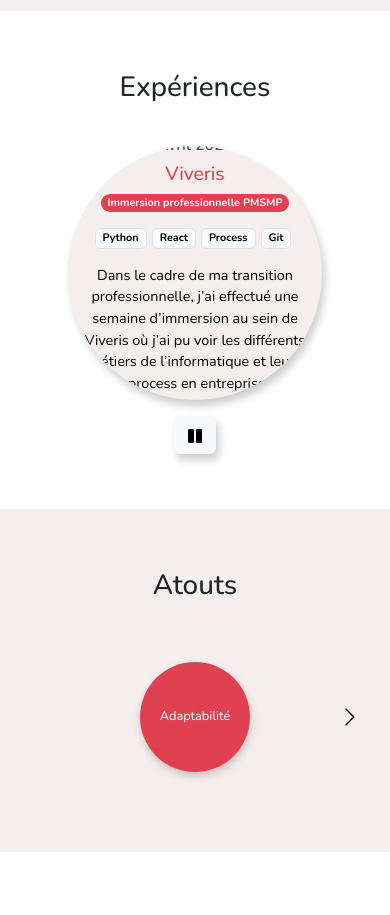
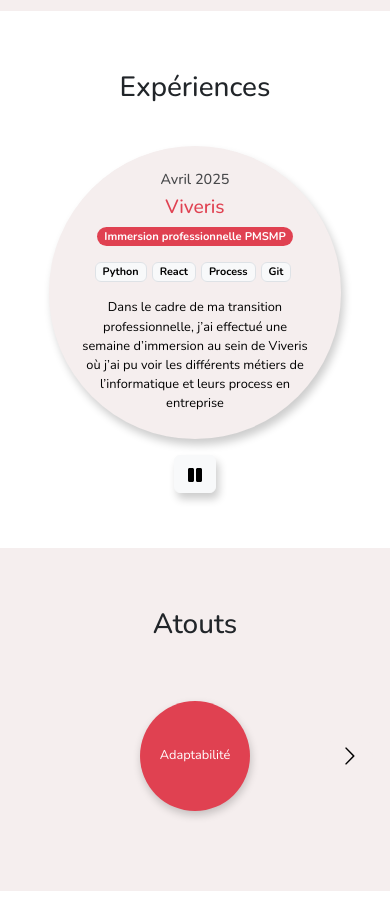
Before and after one commit to JessieB-pro/my-cv, a React (Vite) app: page /#section-homepage in a window 390 px wide. Shown: the part 7620-8535 px from the top of the page. Built offline with nearby package versions, Linux system fonts and the light colour scheme; no server answers; the database is empty.

Commit message:
component Experiences.jsx updated

```diff
--- a/src/App.css
+++ b/src/App.css
@@ -451,15 +451,15 @@
 }
 
 #experiences .carousel-inner {
-  direction: rtl;
+    direction: rtl;
 }
 
 #experiences .round-carousel {
     display: flex;
     align-items: center;
     justify-content: center;
-    width: 65vw;
-    height: 65vw;
+    width: 75vw;
+    height: 75vw;
     max-width: 400px;
     max-height: 400px;
     margin: 0 auto;
@@ -486,7 +486,7 @@
 }
 
 #experiences .period-style {
-    font-size: clamp(1rem, 1.2vw, 1.4rem);
+    font-size: clamp(0.9rem, 1.2vw, 1.4rem);
     color: rgb(72, 73, 75);
 }
 
@@ -496,6 +496,7 @@
 }
 
 #experiences .badge-color {
+        font-size: clamp(0.7rem, 0.9vw, 1rem);
     background-color: #E04151 !important;
 }
 
@@ -504,6 +505,8 @@
 }
 
 #experiences p {
+    margin-bottom: 1px;
+    font-size: clamp(0.8rem, 1.05vw, 1.2rem);
     color: #000;
 }
 
--- a/src/components/Experiences.jsx
+++ b/src/components/Experiences.jsx
@@ -12,21 +12,21 @@
     company: "Viveris",
     roles: ["Immersion professionnelle PMSMP"],
     skills: ["Git", "Process", "React", "Python"],
-    description: "Dans le cadre de ma transition professionnelle, j’ai effectué une semaine d’immersion au sein de Viveris où j’ai pu voir les différents métiers de l’informatique et leurs process en entreprise.",
+    description: ["Dans le cadre de ma transition professionnelle, j’ai effectué une semaine d’immersion au sein de Viveris où j’ai pu voir les différents métiers de l’informatique et leurs process en entreprise"],
   },
   {
     period: "Septembre 2023 - Janvier 2025",
     company: "Transition professionnelle",
     roles: ["Projet personnel"],
-    skills: ["IT - Divers langages, technos,..."],
-    description: "Autoformation continue avec mise en pratique via des projets, exercices,... Développement et déploiement de mon site internet.",
+    skills: ["IT - Divers langages, technos, etc"],
+    description: ["Autoformation continue avec mise en pratique via des projets, exercices, etc", "Développement et déploiement de mon site internet"],
   },
   {
     period: "Février 2008 - Septembre 2023",
     company: "Université de Toulouse, Rectorat de Toulouse",
     roles: ["Secrétariat", "Gestion financière"],
     skills: ["Pack Office", "Apogee", "Sifac", "Geslab", "PuTTY"],
-    description: "Administratif : gestion et suivi de dossiers,... Financier : dépenses, actions sociales,...",
+    description: ["Administratif : gestion et suivi de dossiers, etc", "Financier : dépenses, actions sociales, etc"],
   },
 ];
 
@@ -91,7 +91,9 @@
                       </MDBBadge>
                     ))}
                   </div>
-                  <p>{description}</p>
+                  {description.map((description, i) => (
+                  <p key={i}>{description}</p>
+                  ))}
                 </li>
               </ul>
             </motion.div>
```
